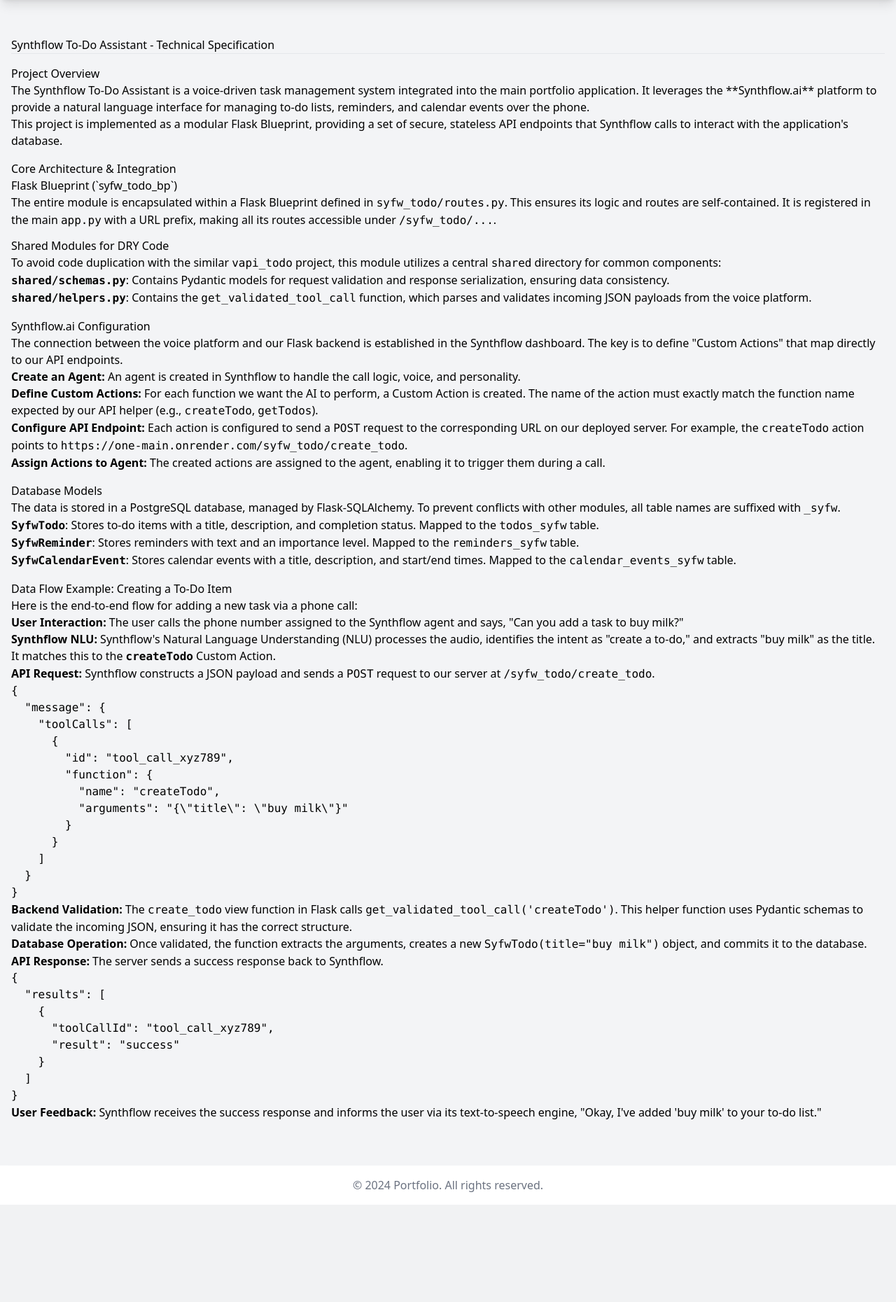
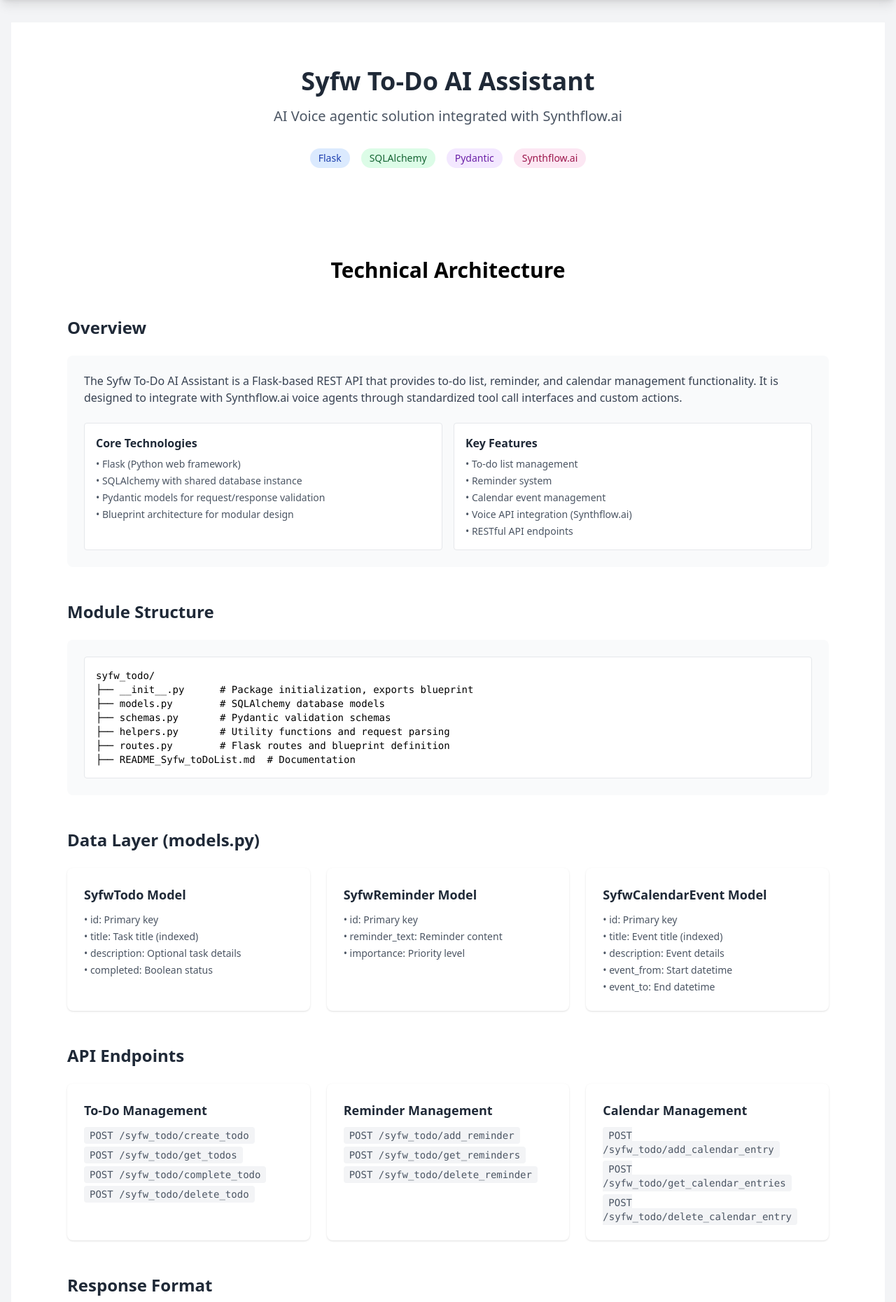
Before and after one commit to hjleepapa/1.main, a Flask app: page /syfw-tech-spec in a window 1280 px wide. Shown: the part 60-1920 px from the top of the page at 70% size. Before the commit the page ends 1781 px from the top, so only its background shows below. Run offline with Flask 3, Linux system fonts and the light colour scheme; some libraries are stand-ins or nearby versions.

Commit message:
syfw_tech_spec.html update

```diff
--- a/app.py
+++ b/app.py
@@ -65,9 +65,49 @@ def create_app():
     app.register_blueprint(syfw_todo_bp)
 
     # --- Main Application Routes ---
-    @app.route('/')
+    @app.route('/', methods=["GET", "POST"])
     def home():
-        return render_template('index.html')
+        msg_sent = False
+        error_message = None
+        if request.method == "POST":
+            # This is the contact form submission from the homepage
+            name = request.form.get("name")
+            email_from = request.form.get("email")
+            phone = request.form.get("phone")
+            message_body = request.form.get("message")
+
+            if not all([name, email_from, message_body]):
+                error_message = "Please fill in all required fields (Name, Email, Message)."
+            else:
+                mail_server = os.environ.get('MAIL_SERVER')
+                mail_port = int(os.environ.get('MAIL_PORT', 587))
+                mail_username = os.environ.get('MAIL_USERNAME')
+                mail_password = os.environ.get('MAIL_PASSWORD')
+                mail_receiver = os.environ.get('MAIL_RECEIVER')
+
+                if not all([mail_server, mail_username, mail_password, mail_receiver]):
+                    print("Email configuration is incomplete for main contact form.")
+                    error_message = "Message could not be sent due to a server configuration issue."
+                else:
+                    email_subject = f"New Contact Form Submission from {name} (Main Site)"
+                    full_email_message = (
+                        f"Subject: {email_subject}\n\n"
+                        f"Name: {name}\nEmail: {email_from}\nPhone: {phone if phone else 'Not provided'}\n\nMessage:\n{message_body}\n"
+                    )
+
+                    try:
+                        with smtplib.SMTP(mail_server, mail_port) as server:
+                            server.starttls()
+                            server.login(mail_username, mail_password)
+                            server.sendmail(mail_username, mail_receiver, full_email_message.encode('utf-8'))
+                        msg_sent = True
+                    except Exception as e:
+                        print(f"Error sending email from main contact form: {e}")
+                        error_message = "An unexpected error occurred. Please try again later."
+
+        # Always render index.html, passing the status of the form submission
+        # The 'current_user' is available globally via the context_processor, so no need to pass it here.
+        return render_template('index.html', msg_sent=msg_sent, error=error_message)
 
     @app.route('/about')
     def about():
@@ -88,51 +128,6 @@ def create_app():
         """Renders the technical specification page for the SYFW todo project."""
         return render_template('syfw_tech_spec.html')
 
-    @app.route('/contact', methods=["GET", "POST"])
-    def contact():
-        msg_sent = False
-        error_message = None
-        if request.method == "POST":
-            name = request.form.get("name")
-            email_from = request.form.get("email")
-            phone = request.form.get("phone")
-            message_body = request.form.get("message")
-
-            if not all([name, email_from, message_body]):
-                error_message = "Please fill in all required fields (Name, Email, Message)."
-                return render_template('contact.html', current_user=current_user, msg_sent=False, error=error_message)
-
-            mail_server = os.environ.get('MAIL_SERVER')
-            mail_port = int(os.environ.get('MAIL_PORT', 587))
-            mail_username = os.environ.get('MAIL_USERNAME')
-            mail_password = os.environ.get('MAIL_PASSWORD')
-            mail_receiver = os.environ.get('MAIL_RECEIVER')
-
-            if not all([mail_server, mail_username, mail_password, mail_receiver]):
-                print("Email configuration is incomplete for main contact form.")
-                error_message = "Message could not be sent due to a server configuration issue."
-                return render_template('contact.html', current_user=current_user, msg_sent=False, error=error_message)
-
-            email_subject = f"New Contact Form Submission from {name} (Main Site)"
-            full_email_message = (
-                f"Subject: {email_subject}\n\n"
-                f"Name: {name}\nEmail: {email_from}\nPhone: {phone if phone else 'Not provided'}\n\nMessage:\n{message_body}\n"
-            )
-
-            try:
-                with smtplib.SMTP(mail_server, mail_port) as server:
-                    server.starttls()
-                    server.login(mail_username, mail_password)
-                    server.sendmail(mail_username, mail_receiver, full_email_message.encode('utf-8'))
-                msg_sent = True
-            except Exception as e:
-                print(f"Error sending email from main contact form: {e}")
-                error_message = "An unexpected error occurred. Please try again later."
-
-        return render_template('contact.html', current_user=current_user, msg_sent=msg_sent, error=error_message)
-
-
-
     # --- Context Processors ---
     @app.context_processor
     def utility_processor():
--- a/templates/syfw_tech_spec.html
+++ b/templates/syfw_tech_spec.html
@@ -1,91 +1,210 @@
 {% extends "base.html" %}
-{% block title %}SYFW To-Do Tech Spec{% endblock %}
 
 {% block content %}
-<div class="container">
-    <div class="row">
-        <div class="col-lg-8 col-md-10 mx-auto">
-            <h1 class="mt-5">Synthflow To-Do Assistant - Technical Specification</h1>
-            <hr>
-
-            <h2 class="mt-4">Project Overview</h2>
-            <p>
-                The Synthflow To-Do Assistant is a voice-driven task management system integrated into the main portfolio application. It leverages the **Synthflow.ai** platform to provide a natural language interface for managing to-do lists, reminders, and calendar events over the phone.
-            </p>
-            <p>
-                This project is implemented as a modular Flask Blueprint, providing a set of secure, stateless API endpoints that Synthflow calls to interact with the application's database.
-            </p>
-
-            <h2 class="mt-4">Core Architecture & Integration</h2>
-            <div class="card mb-3">
-                <div class="card-body">
-                    <h5 class="card-title">Flask Blueprint (`syfw_todo_bp`)</h5>
-                    <p class="card-text">The entire module is encapsulated within a Flask Blueprint defined in <code>syfw_todo/routes.py</code>. This ensures its logic and routes are self-contained. It is registered in the main <code>app.py</code> with a URL prefix, making all its routes accessible under <code>/syfw_todo/...</code>.</p>
+<div class="min-h-screen bg-gray-50">
+    <!-- Header Section -->
+    <section class="py-16 bg-white">
+        <div class="max-w-6xl mx-auto px-4 sm:px-6 lg:px-8">
+            <div class="text-center">
+                <h1 class="text-4xl font-bold text-gray-800 mb-4">Syfw To-Do AI Assistant</h1>
+                <p class="text-xl text-gray-600 mb-8">AI Voice agentic solution integrated with Synthflow.ai</p>
+                <div class="flex justify-center space-x-4">
+                    <span class="bg-blue-100 text-blue-800 px-3 py-1 rounded-full text-sm font-medium">Flask</span>
+                    <span class="bg-green-100 text-green-800 px-3 py-1 rounded-full text-sm font-medium">SQLAlchemy</span>
+                    <span class="bg-purple-100 text-purple-800 px-3 py-1 rounded-full text-sm font-medium">Pydantic</span>
+                    <span class="bg-pink-100 text-pink-800 px-3 py-1 rounded-full text-sm font-medium">Synthflow.ai</span>
                 </div>
             </div>
-            <div class="card mb-3">
-                <div class="card-body">
-                    <h5 class="card-title">Shared Modules for DRY Code</h5>
-                    <p class="card-text">To avoid code duplication with the similar <code>vapi_todo</code> project, this module utilizes a central <code>shared</code> directory for common components:</p>
-                    <ul>
-                        <li><strong><code>shared/schemas.py</code></strong>: Contains Pydantic models for request validation and response serialization, ensuring data consistency.</li>
-                        <li><strong><code>shared/helpers.py</code></strong>: Contains the <code>get_validated_tool_call</code> function, which parses and validates incoming JSON payloads from the voice platform.</li>
-                    </ul>
+        </div>
+    </section>
+
+    <!-- Technical Architecture Section -->
+    <section class="py-16 bg-white">
+        <div class="max-w-6xl mx-auto px-4 sm:px-6 lg:px-8">
+            <h2 class="text-3xl font-bold text-center mb-12">Technical Architecture</h2>
+            <!-- Overview -->
+            <div class="mb-12">
+                <h3 class="text-2xl font-semibold mb-6 text-gray-800">Overview</h3>
+                <div class="bg-gray-50 p-6 rounded-lg">
+                    <p class="text-gray-700 mb-4">
+                        The Syfw To-Do AI Assistant is a Flask-based REST API that provides to-do list, reminder, and calendar management functionality. It is designed to integrate with Synthflow.ai voice agents through standardized tool call interfaces and custom actions.
+                    </p>
+                    <div class="grid grid-cols-1 md:grid-cols-2 gap-4 mt-6">
+                        <div class="bg-white p-4 rounded border">
+                            <h4 class="font-semibold text-gray-800 mb-2">Core Technologies</h4>
+                            <ul class="text-sm text-gray-600 space-y-1">
+                                <li>• Flask (Python web framework)</li>
+                                <li>• SQLAlchemy with shared database instance</li>
+                                <li>• Pydantic models for request/response validation</li>
+                                <li>• Blueprint architecture for modular design</li>
+                            </ul>
+                        </div>
+                        <div class="bg-white p-4 rounded border">
+                            <h4 class="font-semibold text-gray-800 mb-2">Key Features</h4>
+                            <ul class="text-sm text-gray-600 space-y-1">
+                                <li>• To-do list management</li>
+                                <li>• Reminder system</li>
+                                <li>• Calendar event management</li>
+                                <li>• Voice API integration (Synthflow.ai)</li>
+                                <li>• RESTful API endpoints</li>
+                            </ul>
+                        </div>
+                    </div>
                 </div>
             </div>
 
-            <h2 class="mt-4">Synthflow.ai Configuration</h2>
-            <p>The connection between the voice platform and our Flask backend is established in the Synthflow dashboard. The key is to define "Custom Actions" that map directly to our API endpoints.</p>
-            <ol>
-                <li><strong>Create an Agent:</strong> An agent is created in Synthflow to handle the call logic, voice, and personality.</li>
-                <li><strong>Define Custom Actions:</strong> For each function we want the AI to perform, a Custom Action is created. The name of the action must exactly match the function name expected by our API helper (e.g., <code>createTodo</code>, <code>getTodos</code>).</li>
-                <li><strong>Configure API Endpoint:</strong> Each action is configured to send a <code>POST</code> request to the corresponding URL on our deployed server. For example, the <code>createTodo</code> action points to <code>https://one-main.onrender.com/syfw_todo/create_todo</code>.</li>
-                <li><strong>Assign Actions to Agent:</strong> The created actions are assigned to the agent, enabling it to trigger them during a call.</li>
-            </ol>
+            <!-- Module Structure -->
+            <div class="mb-12">
+                <h3 class="text-2xl font-semibold mb-6 text-gray-800">Module Structure</h3>
+                <div class="bg-gray-50 p-6 rounded-lg">
+                    <div class="font-mono text-sm bg-white p-4 rounded border overflow-x-auto">
+                        <pre>syfw_todo/
+├── __init__.py      # Package initialization, exports blueprint
+├── models.py        # SQLAlchemy database models
+├── schemas.py       # Pydantic validation schemas
+├── helpers.py       # Utility functions and request parsing
+├── routes.py        # Flask routes and blueprint definition
+├── README_Syfw_toDoList.md  # Documentation
+</pre>
+                    </div>
+                </div>
+            </div>
 
-            <h2 class="mt-4">Database Models</h2>
-            <p>The data is stored in a PostgreSQL database, managed by Flask-SQLAlchemy. To prevent conflicts with other modules, all table names are suffixed with <code>_syfw</code>.</p>
-            <ul>
-                <li><strong><code>SyfwTodo</code></strong>: Stores to-do items with a title, description, and completion status. Mapped to the <code>todos_syfw</code> table.</li>
-                <li><strong><code>SyfwReminder</code></strong>: Stores reminders with text and an importance level. Mapped to the <code>reminders_syfw</code> table.</li>
-                <li><strong><code>SyfwCalendarEvent</code></strong>: Stores calendar events with a title, description, and start/end times. Mapped to the <code>calendar_events_syfw</code> table.</li>
-            </ul>
+            <!-- Data Layer -->
+            <div class="mb-12">
+                <h3 class="text-2xl font-semibold mb-6 text-gray-800">Data Layer (models.py)</h3>
+                <div class="grid grid-cols-1 md:grid-cols-3 gap-6">
+                    <div class="bg-white p-6 rounded-lg shadow">
+                        <h4 class="text-lg font-semibold mb-3 text-gray-800">SyfwTodo Model</h4>
+                        <ul class="text-sm text-gray-600 space-y-1">
+                            <li>• id: Primary key</li>
+                            <li>• title: Task title (indexed)</li>
+                            <li>• description: Optional task details</li>
+                            <li>• completed: Boolean status</li>
+                        </ul>
+                    </div>
+                    <div class="bg-white p-6 rounded-lg shadow">
+                        <h4 class="text-lg font-semibold mb-3 text-gray-800">SyfwReminder Model</h4>
+                        <ul class="text-sm text-gray-600 space-y-1">
+                            <li>• id: Primary key</li>
+                            <li>• reminder_text: Reminder content</li>
+                            <li>• importance: Priority level</li>
+                        </ul>
+                    </div>
+                    <div class="bg-white p-6 rounded-lg shadow">
+                        <h4 class="text-lg font-semibold mb-3 text-gray-800">SyfwCalendarEvent Model</h4>
+                        <ul class="text-sm text-gray-600 space-y-1">
+                            <li>• id: Primary key</li>
+                            <li>• title: Event title (indexed)</li>
+                            <li>• description: Event details</li>
+                            <li>• event_from: Start datetime</li>
+                            <li>• event_to: End datetime</li>
+                        </ul>
+                    </div>
+                </div>
+            </div>
 
-            <h2 class="mt-4">Data Flow Example: Creating a To-Do Item</h2>
-            <p>Here is the end-to-end flow for adding a new task via a phone call:</p>
-            <ol>
-                <li><strong>User Interaction:</strong> The user calls the phone number assigned to the Synthflow agent and says, "Can you add a task to buy milk?"</li>
-                <li><strong>Synthflow NLU:</strong> Synthflow's Natural Language Understanding (NLU) processes the audio, identifies the intent as "create a to-do," and extracts "buy milk" as the title. It matches this to the <strong><code>createTodo</code></strong> Custom Action.</li>
-                <li><strong>API Request:</strong> Synthflow constructs a JSON payload and sends a <code>POST</code> request to our server at <code>/syfw_todo/create_todo</code>.
-<pre><code class="language-json">{
-  "message": {
-    "toolCalls": [
-      {
-        "id": "tool_call_xyz789",
-        "function": {
-          "name": "createTodo",
-          "arguments": "{\"title\": \"buy milk\"}"
-        }
-      }
-    ]
-  }
-}</code></pre>
-                </li>
-                <li><strong>Backend Validation:</strong> The <code>create_todo</code> view function in Flask calls <code>get_validated_tool_call('createTodo')</code>. This helper function uses Pydantic schemas to validate the incoming JSON, ensuring it has the correct structure.</li>
-                <li><strong>Database Operation:</strong> Once validated, the function extracts the arguments, creates a new <code>SyfwTodo(title="buy milk")</code> object, and commits it to the database.</li>
-                <li><strong>API Response:</strong> The server sends a success response back to Synthflow.
-<pre><code class="language-json">{
+            <!-- API Endpoints -->
+            <div class="mb-12">
+                <h3 class="text-2xl font-semibold mb-6 text-gray-800">API Endpoints</h3>
+                <div class="grid grid-cols-1 md:grid-cols-3 gap-6">
+                    <div class="bg-white p-6 rounded-lg shadow">
+                        <h4 class="text-lg font-semibold mb-3 text-gray-800">To-Do Management</h4>
+                        <ul class="text-sm text-gray-600 space-y-2">
+                            <li><code class="bg-gray-100 px-2 py-1 rounded">POST /syfw_todo/create_todo</code></li>
+                            <li><code class="bg-gray-100 px-2 py-1 rounded">POST /syfw_todo/get_todos</code></li>
+                            <li><code class="bg-gray-100 px-2 py-1 rounded">POST /syfw_todo/complete_todo</code></li>
+                            <li><code class="bg-gray-100 px-2 py-1 rounded">POST /syfw_todo/delete_todo</code></li>
+                        </ul>
+                    </div>
+                    <div class="bg-white p-6 rounded-lg shadow">
+                        <h4 class="text-lg font-semibold mb-3 text-gray-800">Reminder Management</h4>
+                        <ul class="text-sm text-gray-600 space-y-2">
+                            <li><code class="bg-gray-100 px-2 py-1 rounded">POST /syfw_todo/add_reminder</code></li>
+                            <li><code class="bg-gray-100 px-2 py-1 rounded">POST /syfw_todo/get_reminders</code></li>
+                            <li><code class="bg-gray-100 px-2 py-1 rounded">POST /syfw_todo/delete_reminder</code></li>
+                        </ul>
+                    </div>
+                    <div class="bg-white p-6 rounded-lg shadow">
+                        <h4 class="text-lg font-semibold mb-3 text-gray-800">Calendar Management</h4>
+                        <ul class="text-sm text-gray-600 space-y-2">
+                            <li><code class="bg-gray-100 px-2 py-1 rounded">POST /syfw_todo/add_calendar_entry</code></li>
+                            <li><code class="bg-gray-100 px-2 py-1 rounded">POST /syfw_todo/get_calendar_entries</code></li>
+                            <li><code class="bg-gray-100 px-2 py-1 rounded">POST /syfw_todo/delete_calendar_entry</code></li>
+                        </ul>
+                    </div>
+                </div>
+            </div>
+
+            <!-- Response Format -->
+            <div class="mb-12">
+                <h3 class="text-2xl font-semibold mb-6 text-gray-800">Response Format</h3>
+                <div class="bg-gray-50 p-6 rounded-lg">
+                    <p class="text-gray-700 mb-4">All API responses follow a consistent structure:</p>
+                    <div class="bg-white p-4 rounded border">
+                        <pre class="text-sm overflow-x-auto"><code>{
   "results": [
     {
-      "toolCallId": "tool_call_xyz789",
-      "result": "success"
+      "toolCallId": "string",
+      "result": "success" | object | array
     }
   ]
 }</code></pre>
-                </li>
-                <li><strong>User Feedback:</strong> Synthflow receives the success response and informs the user via its text-to-speech engine, "Okay, I've added 'buy milk' to your to-do list."</li>
-            </ol>
+                    </div>
+                </div>
+            </div>
         </div>
-    </div>
+    </section>
+
+    <!-- Synthflow Configuration & Deployment -->
+    <section class="py-16 bg-gray-50">
+        <div class="max-w-6xl mx-auto px-4 sm:px-6 lg:px-8">
+            <h2 class="text-3xl font-bold text-center mb-12">Synthflow Configuration & Deployment</h2>
+            <div class="space-y-6">
+                <div class="bg-white p-6 rounded-lg shadow">
+                    <h4 class="text-lg font-semibold mb-3 text-gray-800">1. Synthflow.ai Setup</h4>
+                    <ol class="list-decimal list-inside text-gray-700 space-y-2">
+                        <li>Go to <strong>synthflow.ai</strong> and create an account or log in.</li>
+                        <li>Go to the Synthflow menu in the left panel and create an agent.</li>
+                        <li>Go to Actions menu and create Custom Actions:
+                            <ul class="list-disc list-inside ml-6">
+                                <li>toDoList: <span class="text-gray-600">createTodo, getTodos, completeTodo, deleteTodo</span></li>
+                                <li>reMinder: <span class="text-gray-600">addReminder, getReminder, deleteReminder</span></li>
+                                <li>calendar: <span class="text-gray-600">addCalendarEntry, getCalendarEntries, deleteCalendarEntry</span></li>
+                            </ul>
+                        </li>
+                        <li>Configure Agent (General, Voice, Call Configuration):
+                            <ul class="list-disc list-inside ml-6">
+                                <li>AI Model: GPT 4o or your choice</li>
+                                <li>Timezone: US/Pacific</li>
+                                <li>Language: English or your preference</li>
+                                <li>Voice: Jessica or your preference</li>
+                                <li>Enable Recording and Transcripts</li>
+                            </ul>
+                        </li>
+                        <li>Configure Prompt (Greeting, Agent Info, Personality, Role, Goal, Conversation Style, Script Instructions)</li>
+                        <li>Configure Actions (assign to Before, During, or After the call as needed)</li>
+                        <li>Deployment: Assign a phone number and set up greeting message</li>
+                    </ol>
+                </div>
+            </div>
+        </div>
+    </section>
+
+    <!-- Test Scenarios -->
+    <section class="py-16 bg-white">
+        <div class="max-w-6xl mx-auto px-4 sm:px-6 lg:px-8">
+            <h2 class="text-3xl font-bold text-center mb-12">Test Scenarios</h2>
+            <div class="bg-gray-50 p-6 rounded-lg">
+                <ol class="list-decimal list-inside text-gray-700 space-y-2">
+                    <li>Make a call and say "to do list with time and date" to the AI assistant</li>
+                    <li>Ask what "to do lists" exist currently and ask to remind the tasks</li>
+                    <li>Say that some tasks were completed</li>
+                    <li>Say that some tasks were deleted</li>
+                    <li>Check whether all test cases have been updated to database tables</li>
+                </ol>
+            </div>
+        </div>
+    </section>
 </div>
 {% endblock %}
```
Also changed, not shown: migrations/versions/864d6131f965_add_syfw_tables.py (added, +72 -0 lines), shared/__init__.py (line endings or trailing spaces).
